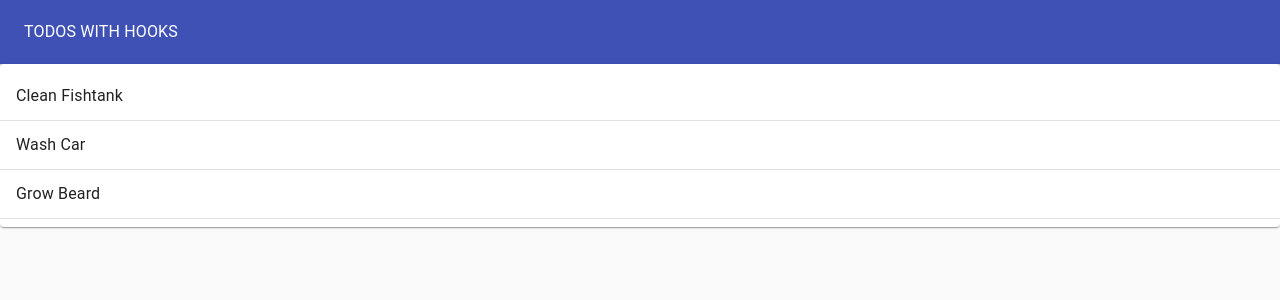
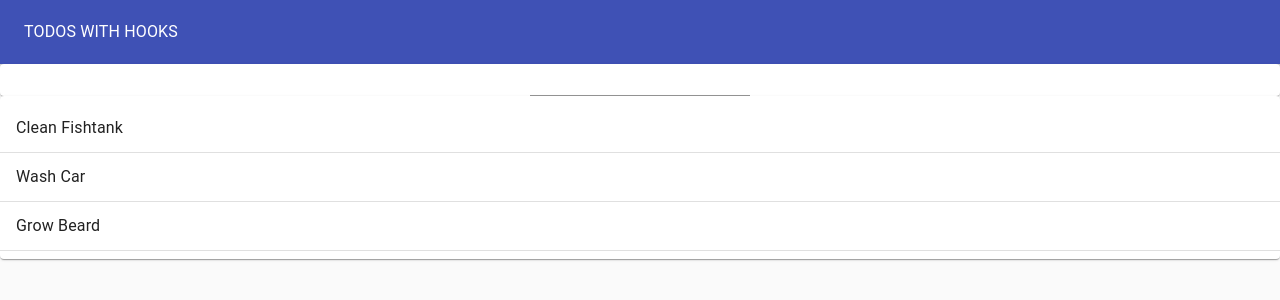
Before and after one commit to xaviguasch/hooks-taskmaster-react-app, a React (Create React App) app: page / in a window 1280 px wide. Shown: the top 300 px of the page. Built offline with nearby package versions, Linux system fonts and the light colour scheme.

Commit message:
added Form with hooks

```diff
--- a/src/TodoApp.js
+++ b/src/TodoApp.js
@@ -1,5 +1,6 @@
 import React, { useState } from 'react'
 import TodoList from './TodoList'
+import TodoForm from './TodoForm'
 import Typography from '@material-ui/core/Typography'
 import Paper from '@material-ui/core/Paper'
 import AppBar from '@material-ui/core/AppBar'
@@ -13,6 +14,10 @@
     { id: 3, task: 'Grow Beard', completed: false }
   ]
   const [todos, setTodos] = useState(initialTodos)
+
+  const addTodo = newTodoText => {
+    setTodos([...todos, { id: 4, task: newTodoText, completed: false }])
+  }
 
   return (
     <Paper
@@ -29,6 +34,7 @@
           <Typography color='inherit'>TODOS WITH HOOKS</Typography>
         </Toolbar>
       </AppBar>
+      <TodoForm addTodo={addTodo} />
       <TodoList todos={todos} />
     </Paper>
   )
--- /dev/null
+++ b/src/TodoForm.js
@@ -0,0 +1,24 @@
+import React from 'react'
+import TextField from '@material-ui/core/TextField'
+import Paper from '@material-ui/core/Paper'
+import useInputState from './hooks/useInputState'
+
+function TodoForm({ addTodo }) {
+  const [value, handleChange, reset] = useInputState('')
+
+  return (
+    <Paper>
+      <form
+        onSubmit={e => {
+          e.preventDefault()
+          addTodo(value)
+          reset()
+        }}
+      >
+        <TextField value={value} onChange={handleChange} />
+      </form>
+    </Paper>
+  )
+}
+
+export default TodoForm
--- /dev/null
+++ b/src/hooks/useInputState.js
@@ -0,0 +1,14 @@
+import { useState } from 'react'
+
+export default initialVal => {
+  const [value, setValue] = useState(initialVal)
+
+  const handleChange = e => {
+    setValue(e.target.value)
+  }
+  const reset = () => {
+    setValue('')
+  }
+
+  return [value, handleChange, reset]
+}
```
